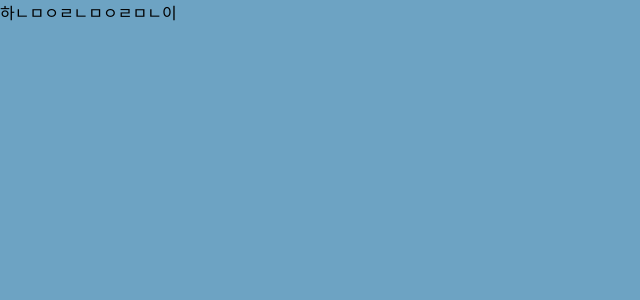
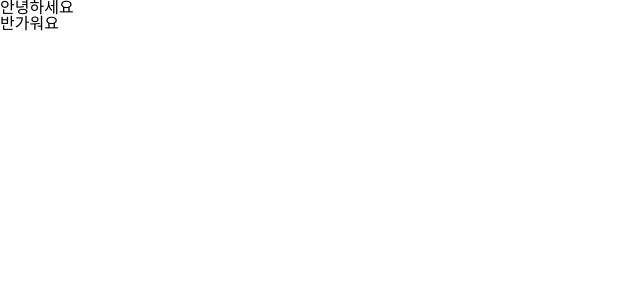
Before and after one commit to HyerimKimm/mobile-invitation, a Next.js app: page / in a window 1280 px wide. Shown: the top 300 px of the page, without its empty margins (0-640 px from the left). Built offline with nearby package versions, Linux system fonts and the light colour scheme.

Commit message:
Feat. TitleContents 컴포넌트 추가, _variables.scss 가져옴

```diff
--- a/app/layout.tsx
+++ b/app/layout.tsx
@@ -1,4 +1,4 @@
-import "@styles/_global.scss";
+import "@styles/global.scss";
 
 export const metadata = {
   title: "우리 결혼해요",
--- a/app/page.module.scss
+++ b/app/page.module.scss
@@ -1,4 +1,3 @@
 .page_wrapper {
   width: 100vw;
-  height: 100vh;
 }
--- a/app/page.tsx
+++ b/app/page.tsx
@@ -1,5 +1,10 @@
 import classes from "@app/page.module.scss";
+import TitleContents from "@components/title_content/TitleContents";
 
 export default function Home() {
-  return <div className={classes.page_wrapper}>하ㄴㅁㅇㄹㄴㅁㅇㄹㅁㄴ이</div>;
+  return (
+    <div className={classes.page_wrapper}>
+      <TitleContents />
+    </div>
+  );
 }
--- /dev/null
+++ b/components/title_content/TitleContents.module.scss
@@ -0,0 +1,15 @@
+@import "styles/_variables.scss";
+
+.content_wrapper {
+  @include flex();
+}
+
+.image {
+  width: 100%;
+  height: auto;
+}
+
+.text_wrapper {
+  width: 100%;
+  height: auto;
+}
--- /dev/null
+++ b/components/title_content/TitleContents.tsx
@@ -0,0 +1,15 @@
+import Image from "next/image";
+import mainImage from "@assets/images/mainImage.png";
+import classes from "./TitleContents.module.scss";
+
+/* Todo : 나중에 이미지는 서버에서 가져와야 함 */
+export default function TitleContents() {
+  return (
+    <section className={classes.content_wrapper}>
+      <div className={classes.text_wrapper}>
+        <div>안녕하세요</div>
+        <div>반가워요</div>
+      </div>
+    </section>
+  );
+}
--- a/styles/_global.scss
+++ /dev/null
@@ -1,15 +0,0 @@
-@import url("https://fonts.googleapis.com/css2?family=Quicksand:wght@400;600;700&family=Montserrat:wght@400;700&display=swap");
-@import "@styles/_variables.scss";
-
-* {
-  box-sizing: border-box;
-}
-
-html {
-  font-family: "Quicksand", sans-serif;
-  background-color: $color-primary;
-}
-
-body {
-  margin: 0;
-}
--- /dev/null
+++ b/styles/_mixin.scss
@@ -0,0 +1,12 @@
+@mixin flex($j: flex-start, $a: center, $d: column) {
+  display: flex;
+  flex-direction: $d;
+  justify-content: $j;
+  align-items: $a;
+}
+
+@mixin ellipse {
+  text-overflow: ellipsis;
+  white-space: nowrap;
+  overflow: hidden;
+}
--- a/styles/_variables.scss
+++ b/styles/_variables.scss
@@ -1,3 +1,5 @@
+@import "mixin";
+
 /* color */
 $color_primary: #6da3c3;
 $color_primary-light: #add5ec;
--- /dev/null
+++ b/styles/global.scss
@@ -0,0 +1,128 @@
+@import url("https://fonts.googleapis.com/css2?family=Quicksand:wght@400;600;700&family=Montserrat:wght@400;700&display=swap");
+@import "@styles/_variables.scss";
+@import "mixin";
+
+html,
+body,
+div,
+span,
+applet,
+object,
+iframe,
+h1,
+h2,
+h3,
+h4,
+h5,
+h6,
+p,
+blockquote,
+pre,
+a,
+abbr,
+acronym,
+address,
+big,
+cite,
+code,
+del,
+dfn,
+em,
+img,
+ins,
+kbd,
+q,
+s,
+samp,
+small,
+strike,
+strong,
+sub,
+sup,
+tt,
+var,
+b,
+u,
+i,
+center,
+dl,
+dt,
+dd,
+ol,
+ul,
+li,
+fieldset,
+form,
+label,
+legend,
+table,
+caption,
+tbody,
+tfoot,
+thead,
+tr,
+th,
+td,
+article,
+aside,
+canvas,
+details,
+embed,
+figure,
+figcaption,
+footer,
+header,
+hgroup,
+menu,
+nav,
+output,
+ruby,
+section,
+summary,
+time,
+mark,
+audio,
+video {
+  margin: 0;
+  padding: 0;
+  border: 0;
+  font-size: 100%;
+  font: inherit;
+  vertical-align: baseline;
+}
+/* HTML5 display-role reset for older browsers */
+article,
+aside,
+details,
+figcaption,
+figure,
+footer,
+header,
+hgroup,
+menu,
+nav,
+section {
+  display: block;
+}
+body {
+  line-height: 1;
+}
+ol,
+ul {
+  list-style: none;
+}
+blockquote,
+q {
+  quotes: none;
+}
+blockquote:before,
+blockquote:after,
+q:before,
+q:after {
+  content: "";
+  content: none;
+}
+table {
+  border-collapse: collapse;
+  border-spacing: 0;
+}
```
Also changed, not shown: assets/images/mainImage.png (added).
